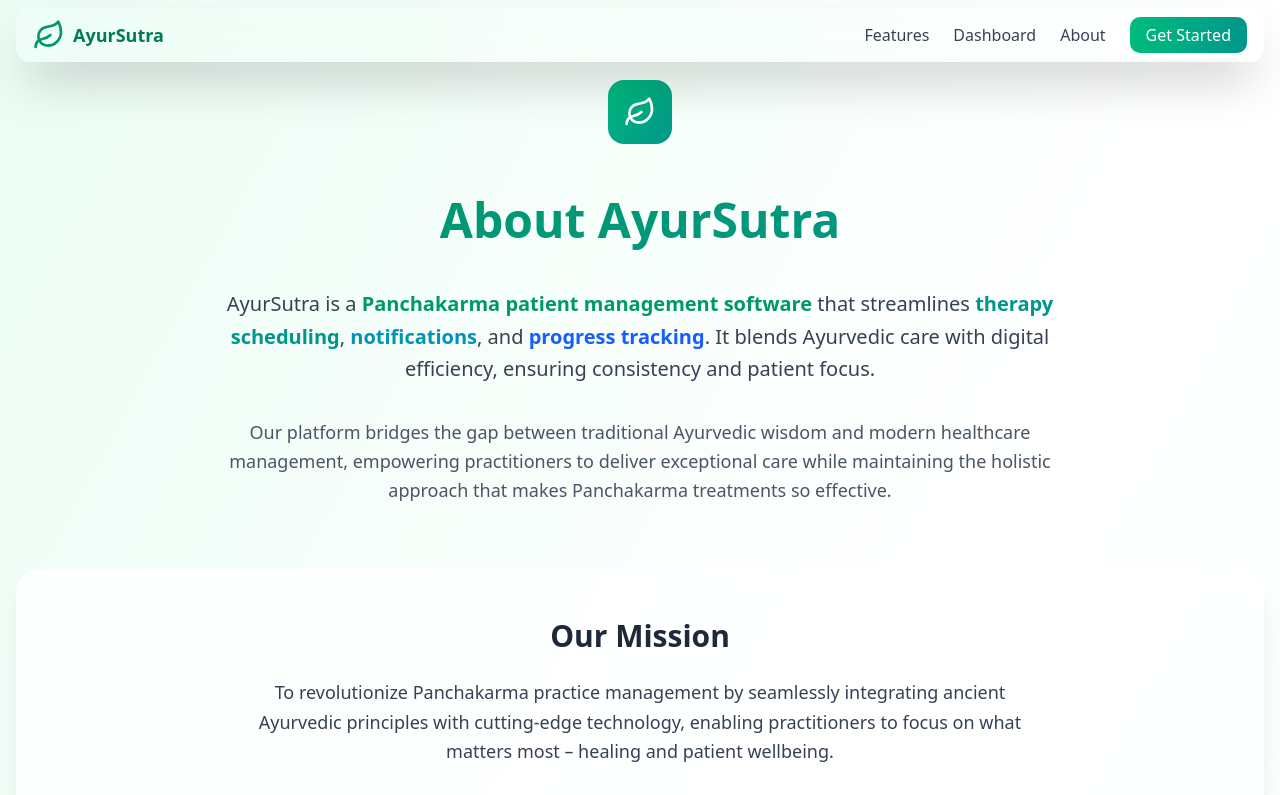
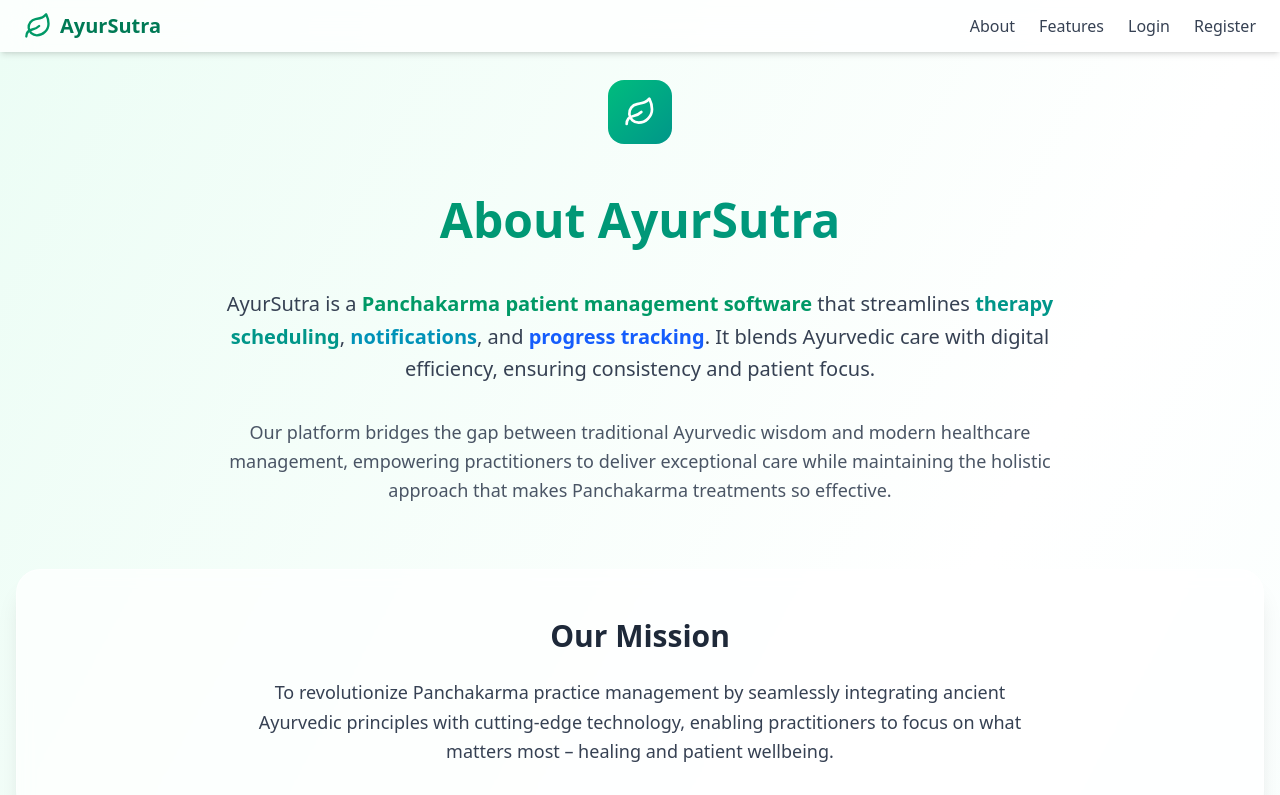
Before and after one commit to Shaanworkspace/AyurSutra, a React (Vite) app: page /about in a window 1280 px wide. Shown: the top 795 px of the page. Built offline with nearby package versions, Linux system fonts and the light colour scheme.

Commit message:
Fix small bugs

```diff
--- a/src/Doctor/Pages/DoctorDashboardPage.jsx
+++ b/src/Doctor/Pages/DoctorDashboardPage.jsx
@@ -127,8 +127,7 @@ const DoctorDashboardPage = () => {
             therapyName: historyRecord.therapyName || "None",
             noOfDays: historyRecord.noOfDays || 0,
             startDate: "",
-      doctorNotes: `Follow-up on ${new Date().toLocaleDateString()}.\nPrevious Notes: ${
-        historyRecord.doctorNotes || ""
+            doctorNotes: `Follow-up on ${new Date().toLocaleDateString()}.\nPrevious Notes: ${historyRecord.doctorNotes || ""
                 }`,
         });
         setIsPrescriptionOpen(true);
@@ -173,7 +172,7 @@ const DoctorDashboardPage = () => {
     // 🔍 Render states
     if (loading) {
         return (
-      <LoadingPage/>
+            <LoadingPage />
         );
     }
 
--- a/src/Therapist/Components/AvailableSlots.jsx
+++ b/src/Therapist/Components/AvailableSlots.jsx
@@ -72,7 +72,7 @@ const AvailableSlots = ({ slots = [] }) => {
         </div>
         <button
           onClick={handleAddSlot}
-          className="flex items-center space-x-2 bg-green-600 text-white px-4 py-2 rounded-lg hover:bg-green-700 transition-colors duration-200 mt-3 sm:mt-0"
+          className="flex items-center space-x-2 bg-green-600 text-white px-4 py-2 rounded-lg hover:bg-green-700 transition-colors duration-200 mt-3 sm:mt-0 w-32"
         >
           <PlusIcon className="h-4 w-4" />
           <span>Add Slot</span>
--- a/src/components/Pages/LoginPage.jsx
+++ b/src/components/Pages/LoginPage.jsx
@@ -47,8 +47,6 @@ const LoginPage = () => {
 
       const list = await res.json();
 
-      // 🔑 NOTE: API currently has no password field. Adjust when backend adds auth.
-      // For now: treat "1234" as default password for demo.
       const match = list.find(
         (u) => u.email.toLowerCase() === email.toLowerCase() && password === "1234"
       );
--- a/src/layout/Header.jsx
+++ b/src/layout/Header.jsx
@@ -1,55 +1,104 @@
 import { useState } from "react";
 import { motion, AnimatePresence } from "framer-motion";
 import { Menu, X, Leaf } from "lucide-react";
-import { Link } from "react-router-dom";
+import { Link, useNavigate } from "react-router-dom";
 
 const Header = () => {
-  const [isMenuOpen, setIsMenuOpen] = useState(false); // ✅ Manage here
+  const [isMenuOpen, setIsMenuOpen] = useState(false);
+  const navigate = useNavigate();
+
+  // 🔑 logged in user info
+  const authToken = localStorage.getItem("authToken");
+  const userType = localStorage.getItem("userType");      // "doctor" | "patient" | "therapist"
+  const userName = localStorage.getItem("userName") || "";
+
+  // ✅ Role-based dashboards
+  let dashboardPath = "/login";
+  if (userType === "patient") {
+    dashboardPath = "/patient-dashboard";
+  } else if (userType === "doctor") {
+    dashboardPath = "/doctor-dashboard";
+  } else if (userType === "therapist") {
+    dashboardPath = "/therapist-dashboard";
+  }
+
+  const handleLogout = () => {
+    localStorage.clear();
+    navigate("/login");
+  };
 
   return (
     <motion.header
       initial={{ y: -100, opacity: 0 }}
       animate={{ y: 0, opacity: 1 }}
-      transition={{ duration: 0.8, ease: "easeOut" }}
-      className="fixed top-2 left-4 right-4 z-50"
+      transition={{ duration: 0.6, ease: "easeOut" }}
+      className="fixed top-0 left-0 right-0 z-50 bg-white/80 backdrop-blur-lg shadow-md"
     >
-      <div className="backdrop-blur-xl bg-white/10 border border-white/20 rounded-xl shadow-2xl">
-        <nav className="px-4 py-2">
-          <div className="flex items-center justify-between">
+      <div className="max-w-7xl mx-auto px-6 py-3 flex items-center justify-between">
         {/* Logo */}
-            <div className="flex items-center space-x-2">
-              <Leaf className="w-8 h-8 text-emerald-600" />
-              <span className="text-lg font-bold text-emerald-700">AyurSutra</span>
+        <Link
+          to="/"
+          className="flex items-center gap-2 font-extrabold text-emerald-700 hover:text-emerald-900 transition-colors"
+        >
+          <Leaf className="w-7 h-7 text-emerald-600" />
+          <span className="text-xl">AyurSutra</span>
+        </Link>
+
+        {/* -------- Desktop Navigation -------- */}
+        <div className="hidden md:flex items-center space-x-6">
+          {!authToken ? (
+            <>
+              <Link
+                to="/about"
+                className="text-gray-700 hover:text-emerald-600 transition-colors"
+              >
+                About
+              </Link>
+              <Link
+                to="/features"
+                className="text-gray-700 hover:text-emerald-600 transition-colors"
+              >
+                Features
+              </Link>
+              <Link
+                to="/login"
+                className="text-gray-700 hover:text-emerald-600 transition-colors"
+              >
+                Login
+              </Link>
+              <Link
+                to="/register"
+                className="text-gray-700 hover:text-emerald-600 transition-colors"
+              >
+                Register
+              </Link>
+            </>
+          ) : (
+            <>
+              <Link
+                to={dashboardPath}
+                className="text-gray-700 hover:text-emerald-600 font-semibold transition-colors"
+              >
+                Dashboard
+              </Link>
+              <Link
+                to="/features"
+                className="text-gray-700 hover:text-emerald-600 transition-colors"
+              >
+                Features
+              </Link>
+
+              <button
+                onClick={handleLogout}
+                className="ml-4 bg-red-500 text-white px-4 py-1.5 rounded-lg font-medium hover:bg-red-600 transition-colors"
+              >
+                Logout
+              </button>
+            </>
+          )}
         </div>
 
-            {/* Desktop Navigation */}
-            <div className="hidden md:flex items-center space-x-6">
-              {["Features", "Dashboard", "About"].map((item) =>
-                item === "Dashboard" ? (
-                  <Link key={item} to="/patient-dashboard" className="text-gray-700 hover:text-emerald-600 transition-colors">
-                    {item}
-                  </Link>
-                ) : item === "About" ? (
-                  <Link key={item} to="/about" className="text-gray-700 hover:text-emerald-600 transition-colors">
-                    {item}
-                  </Link>
-                ) : (
-                  <a key={item} href={`#${item.toLowerCase()}`} className="text-gray-700 hover:text-emerald-600 transition-colors">
-                    {item}
-                  </a>
-                )
-              )}
-
-              <motion.button
-                whileHover={{ scale: 1.05 }}
-                whileTap={{ scale: 0.95 }}
-                className="bg-gradient-to-r from-emerald-500 to-teal-600 text-white px-4 py-1.5 rounded-lg hover:shadow-lg transition-shadow"
-              >
-                Get Started
-              </motion.button>
-            </div>
-
-            {/* ✅ Mobile Menu Toggle Button */}
+        {/* -------- Mobile Menu Icon -------- */}
         <button
           onClick={() => setIsMenuOpen(!isMenuOpen)}
           className="md:hidden text-gray-700"
@@ -58,7 +107,7 @@ const Header = () => {
         </button>
       </div>
 
-          {/* ✅ Sidebar for Mobile */}
+      {/* -------- Mobile Drawer -------- */}
       <AnimatePresence>
         {isMenuOpen && (
           <>
@@ -73,56 +122,93 @@ const Header = () => {
 
             <motion.div
               initial={{ x: "-100%" }}
-                  animate={{ x: "0%" }}
+              animate={{ x: 0 }}
               exit={{ x: "-100%" }}
-                  transition={{ type: "tween", duration: 0.3 }}
-                  className="fixed top-0 left-0 w-64 h-full bg-white shadow-lg z-50 p-6"
+              transition={{ duration: 0.3 }}
+              className="fixed top-0 left-0 w-64 h-full bg-white shadow-lg z-50 p-6 flex flex-col"
             >
+              {/* Mobile Header */}
               <div className="flex items-center justify-between mb-8">
-                    <span className="text-xl font-bold text-emerald-700">AyurSutra</span>
-                    <button onClick={() => setIsMenuOpen(false)} className="text-gray-700">
+                <Link
+                  to="/"
+                  className="text-xl font-extrabold text-emerald-700"
+                  onClick={() => setIsMenuOpen(false)}
+                >
+                  AyurSutra
+                </Link>
+                <button
+                  onClick={() => setIsMenuOpen(false)}
+                  className="text-gray-700"
+                >
                   <X className="w-6 h-6" />
                 </button>
               </div>
 
-                  <div className="flex flex-col space-y-4">
-                    {["Features", "Dashboard", "About"].map((item) =>
-                      item === "Dashboard" ? (
+              {/* Mobile Nav Links */}
+              <div className="flex flex-col gap-4">
+                {!authToken ? (
+                  <>
                     <Link
-                          key={item}
-                          to="/patient-dashboard"
-                          className="text-gray-700 hover:text-emerald-600 transition-colors"
+                      to="/about"
                       onClick={() => setIsMenuOpen(false)}
+                      className="text-gray-700 hover:text-emerald-600"
                     >
-                          {item}
+                      About
                     </Link>
-                      ) : item === "About" ? (
                     <Link
-                          key={item}
-                          to="/about"
-                          className="text-gray-700 hover:text-emerald-600 transition-colors"
+                      to="/features"
                       onClick={() => setIsMenuOpen(false)}
+                      className="text-gray-700 hover:text-emerald-600"
                     >
-                          {item}
+                      Features
                     </Link>
+                    <Link
+                      to="/login"
+                      onClick={() => setIsMenuOpen(false)}
+                      className="text-gray-700 hover:text-emerald-600"
+                    >
+                      Login
+                    </Link>
+                    <Link
+                      to="/register"
+                      onClick={() => setIsMenuOpen(false)}
+                      className="text-gray-700 hover:text-emerald-600"
+                    >
+                      Register
+                    </Link>
+                  </>
                 ) : (
-                        <a
-                          key={item}
-                          href={`#${item.toLowerCase()}`}
-                          className="text-gray-700 hover:text-emerald-600 transition-colors"
+                  <>
+                    <Link
+                      to={dashboardPath}
                       onClick={() => setIsMenuOpen(false)}
+                      className="text-gray-700 hover:text-emerald-600 font-semibold"
                     >
-                          {item}
-                        </a>
-                      )
+                      Dashboard
+                    </Link>
+                    <Link
+                      to="/features"
+                      onClick={() => setIsMenuOpen(false)}
+                      className="text-gray-700 hover:text-emerald-600"
+                    >
+                      Features
+                    </Link>
+                    <button
+                      onClick={() => {
+                        handleLogout();
+                        setIsMenuOpen(false);
+                      }}
+                      className="text-red-600 hover:text-red-800 font-semibold text-left"
+                    >
+                      Logout
+                    </button>
+                  </>
                 )}
               </div>
             </motion.div>
           </>
         )}
       </AnimatePresence>
-        </nav>
-      </div>
     </motion.header>
   );
 };
```
Also changed, not shown: src/Therapist/Components/Sidebar.jsx (+5 -8 lines). Lines whose indentation alone changed are shown as unchanged.
